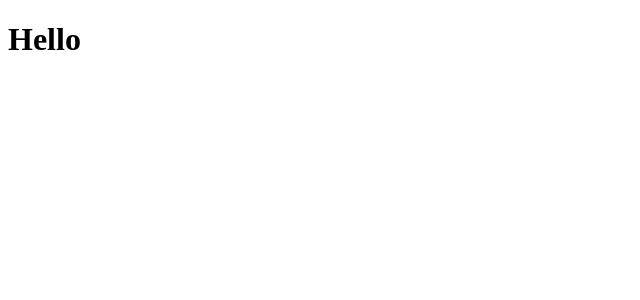
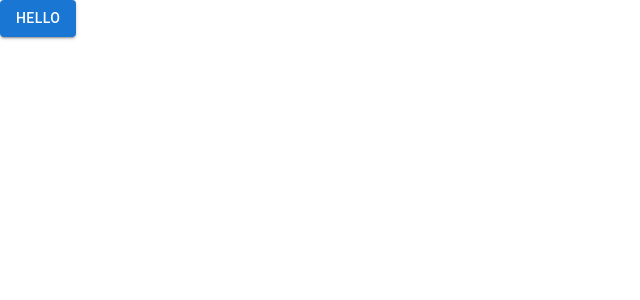
Before and after one commit to cybalencar96/gratibox-front, a JavaScript app: page / in a window 1280 px wide. Shown: the top 300 px of the page, without its empty margins (0-640 px from the left). Built offline with nearby package versions, Linux system fonts and the light colour scheme.

Commit message:
app setup and mui setup

```diff
--- a/src/App.js
+++ b/src/App.js
@@ -1,5 +1,7 @@
+import { Button } from '@material-ui/core';
+
 export default function App() {
     return (
-        <h1>Hello</h1>
+        <Button variant="contained">Hello</Button>
     )
 }
--- a/src/index.js
+++ b/src/index.js
@@ -1,4 +1,10 @@
 import ReactDOM from 'react-dom'
 import App from './App'
+import { Typography, CssBaseline } from '@material-ui/core';
 
-ReactDOM.render(<App />, document.querySelector('.root'))
+ReactDOM.render(
+    <Typography>
+        <CssBaseline />
+        <App />
+    </Typography>
+, document.querySelector('.root'))
--- /dev/null
+++ b/src/services/api.js
@@ -0,0 +1,3 @@
+import axios from 'axios'
+
+axios.defaults.baseURL = process.env.REACT_APP_SERVER_URL || 'TODO - deploy link here';
```
Also changed, not shown: package.json (+7 -1 lines), 2 other files (tests, documents, lock files or other folders).
